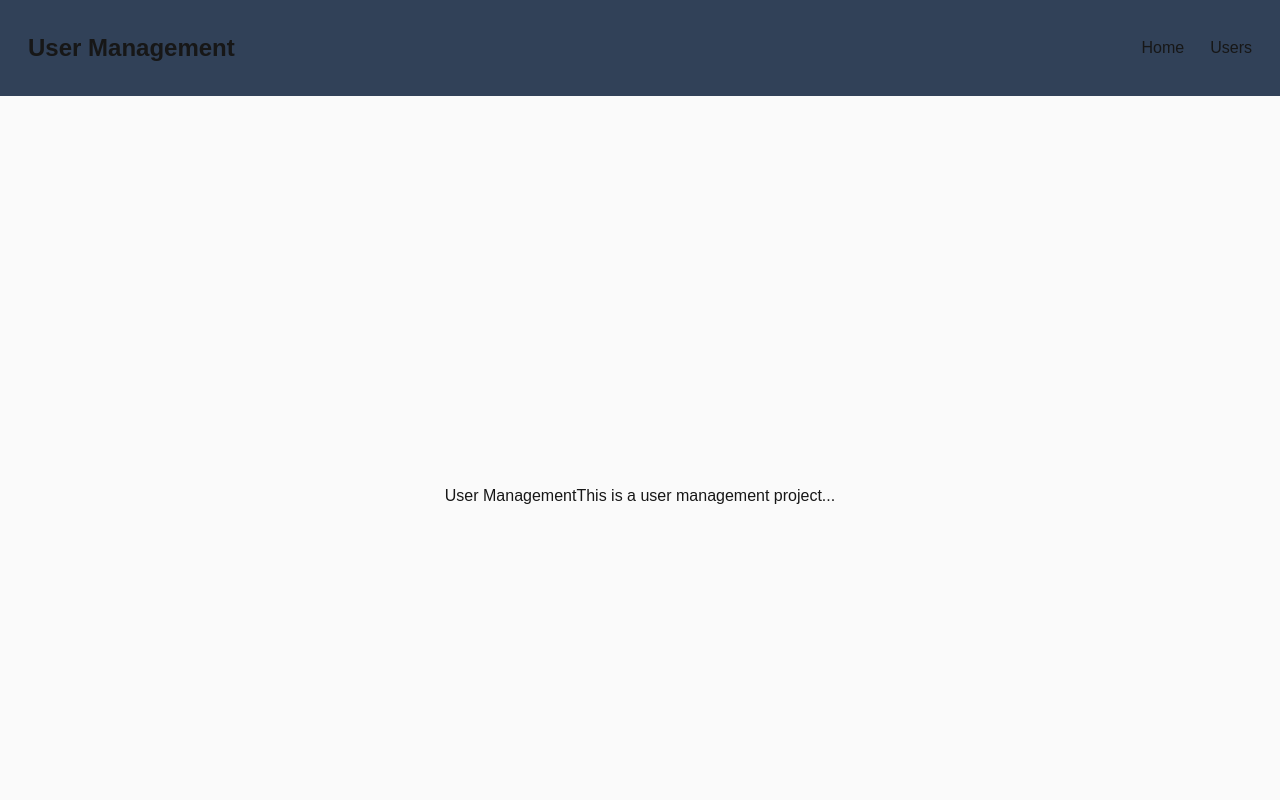
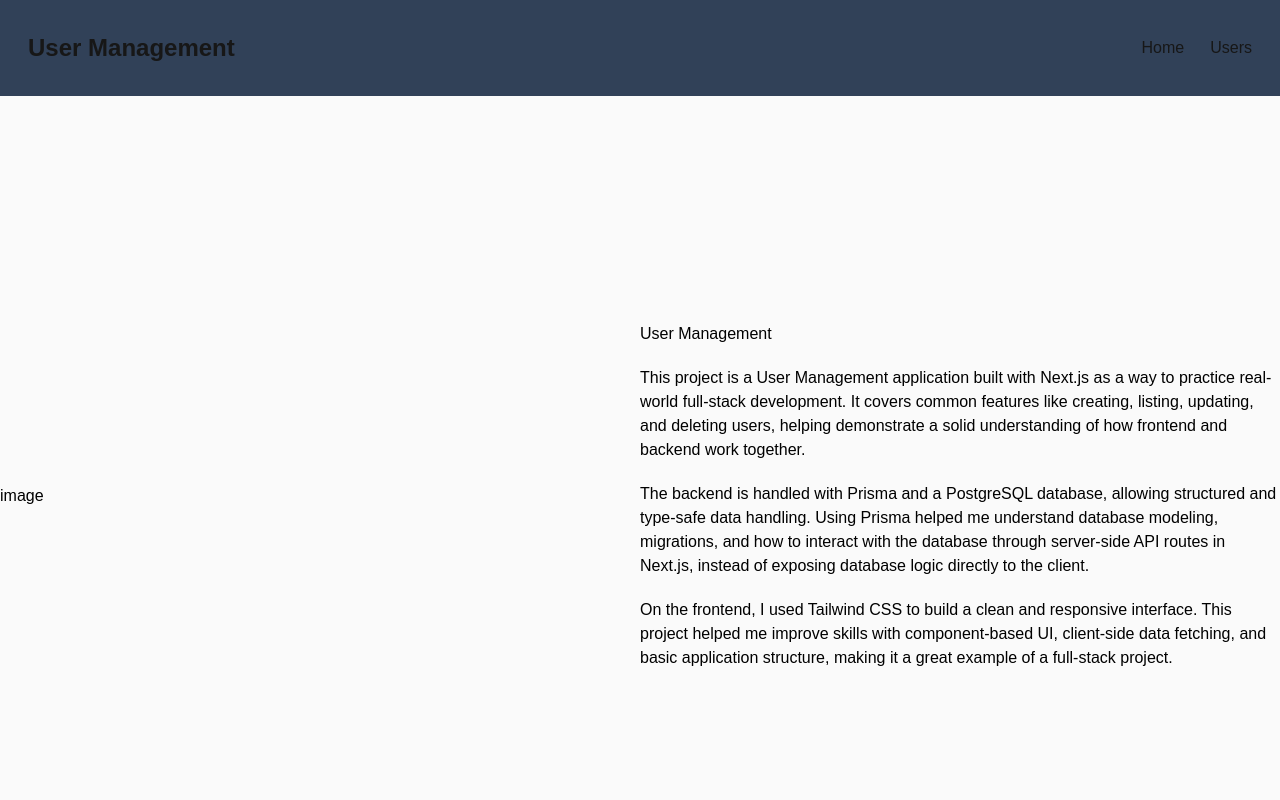
Before and after one commit to andrepolzin/next-user-management, a Next.js app: page / in a window 1280 px wide. Shown: the top 800 px of the page. Built offline with nearby package versions, Linux system fonts and the light colour scheme.

Commit message:
Creating a modal to pick specific avatar

```diff
--- a/next.config.mjs
+++ b/next.config.mjs
@@ -2,6 +2,14 @@
 const nextConfig = {
   /* config options here */
   reactCompiler: true,
+  images: {
+    remotePatterns: [
+      {
+        protocol: 'https',
+        hostname: 'i.pravatar.cc'
+      }
+    ]
+  }
 };
 
 export default nextConfig;
--- a/src/app/page.js
+++ b/src/app/page.js
@@ -2,9 +2,30 @@
 
 export default function Home() {
   return (
-    <div className="flex min-h-screen items-center justify-center bg-zinc-50">
-      <h1>User Management</h1>
-      <p>This is a user management project...</p>
+    <div className="flex min-h-screen items-center justify-center bg-zinc-50 text-black">
+
+
+      <div className="flex flex-2">
+        <p>image</p>
+      </div>
+      <div className="flex flex-2 flex-col gap-5">
+        <h1>User Management</h1>
+        <p>
+          This project is a User Management application built with Next.js as a way to practice real-world
+          full-stack development. It covers common features like creating, listing, updating, and deleting users,
+          helping demonstrate a solid understanding of how frontend and backend work together.
+        </p>
+        <p>
+          The backend is handled with Prisma and a PostgreSQL database, allowing structured and type-safe data handling.
+          Using Prisma helped me understand database modeling, migrations, and how to interact with the database through
+          server-side API routes in Next.js, instead of exposing database logic directly to the client.
+        </p>
+        <p>
+          On the frontend, I used Tailwind CSS to build a clean and responsive interface. This project helped me improve skills with
+          component-based UI, client-side data fetching, and basic application structure, making it a great example of a full-stack project.
+        </p>
+      </div>
+
     </div>
   );
 }
--- /dev/null
+++ b/src/components/AvatarModal.jsx
@@ -0,0 +1,51 @@
+'use client'
+import React, { useEffect, useState } from 'react'
+
+export default function AvatarModal() {
+
+    const [data, setData] = useState(null)
+    const [loading, setLoading] = useState(true)
+    const [error, setError] = useState(null)
+
+    useEffect(() => {
+        async function fetchData() {
+            try {
+                const res = await fetch('https://i.pravatar.cc/images')
+
+                if (!res.ok) {
+                    throw new Error('Error when fetching data')
+                }
+
+                const data = await res.json()
+                setData(data)
+            } catch (error) {
+                setError(error.message)
+            } finally {
+                setLoading(false)
+            }
+        }
+
+        fetchData()
+
+    }, [])
+
+    console.log(data)
+
+    if (loading) return <p>Loading...</p>
+    if (error) return <p className='text-red-500'>{error}</p>
+
+    return (
+        <div className='fixed inset-0 w-screen h-full bg-black/80 flex justify-center items-center'>
+            <div className='bg-white w-1/2 h-[70%] rounded-lg'>
+
+                {/* <ul>
+                    {data.map(avatar => (
+                        <li key={avatar.id}>
+
+                        </li>
+                    )) }
+                </ul> */}
+            </div>
+        </div>
+    )
+}
--- a/src/components/UserForm.jsx
+++ b/src/components/UserForm.jsx
@@ -1,18 +1,30 @@
+'use client'
+
 import { createUser } from "@/actions/userActions"
+import Image from "next/image"
+import AvatarModal from "@/components/AvatarModal"
+import { useState } from "react"
 
 export const UserForm = () => {
+    const [show, setShow] = useState(false)
+
     return (
         <form
             action={createUser}
             className="flex flex-col items-center bg-indigo-300 p-10 rounded-md h-[30%] gap-4"
         >
             <h1>Add a new user</h1>
+            <div className="flex flex-col gap-2">
+                <Image src="https://i.pravatar.cc/300?image=60" alt='default avatar' width={100} height={200} className="rounded-md" />
+                <button onClick={() => setShow(true)} className="text-sm cursor-pointer hover:bg-blue-500 py-0.5 rounded-lg">Pick your avatar</button>
+            </div>
             <input type="text" name="name" placeholder="Type your name" className="border-2 rounded-md p-2" />
             <input type="email" name="email" placeholder="Type your e-mail" className="border-2 rounded-md p-2" />
             <input type="text" name="occupation" placeholder="Type your occupation" className="border-2 rounded-md p-2" />
             <input type="text" name="age" placeholder="Type your age" className="border-2 rounded-md p-2" />
 
             <button className="p-1 border-2 rounded-md cursor-pointer w-16 ">Create</button>
+            {show && <AvatarModal />}
         </form>
     )
 }
```
Also changed, not shown: src/app/users/page.jsx (+1 -2 lines).
